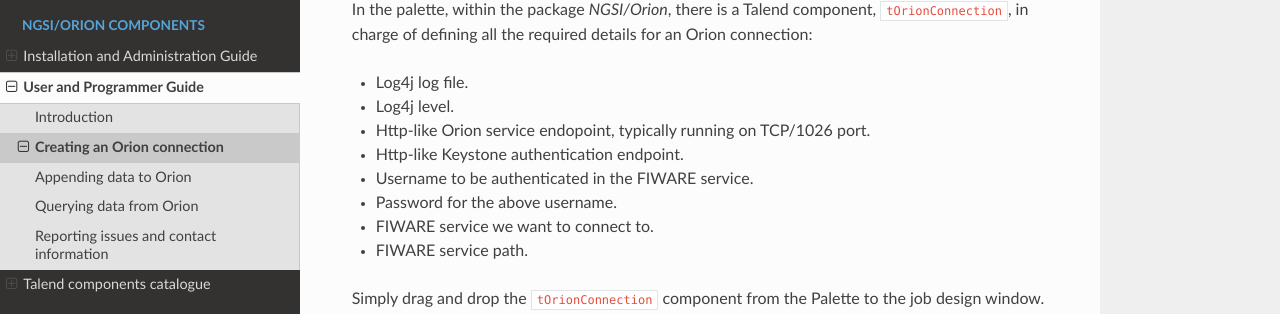
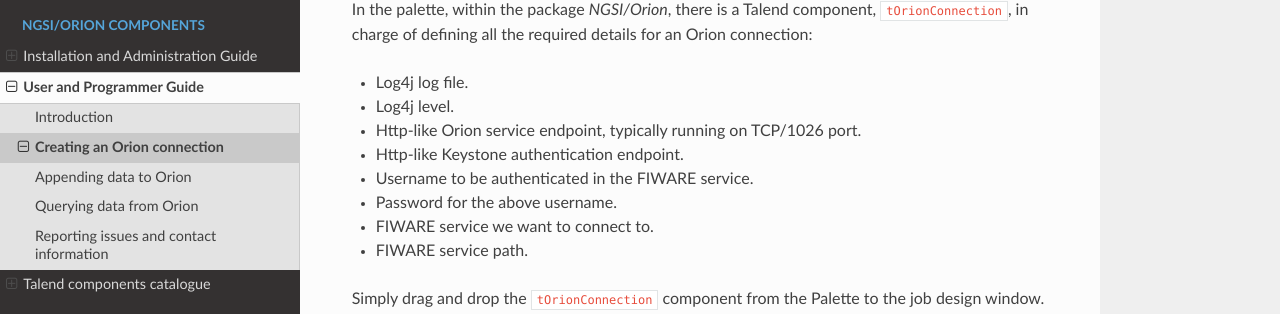
Before and after one commit to telefonicaid/iotp-talend-connectors, an MkDocs documentation site: the page built from doc/ngsi/orion/user_and_programmer_guide/creating_orion_connection.md, in a window 1280 px wide and 900 px high, scrolled down 487 px. Shown: the part 137-451 px from the top of the window. Built offline with MkDocs 1.6.1, drawn with Linux system fonts in a browser that asks for light colours; nearby versions of some CDN libraries; comment, search, counter and statistics services are not loaded; old or Windows-style settings are respelled for this version of MkDocs.

Commit message:
[1,2][doc/ngsi/orion/user_and_programmer_guide/] Fix issues raised in code review

```diff
--- a/doc/ngsi/orion/user_and_programmer_guide/creating_orion_connection.md
+++ b/doc/ngsi/orion/user_and_programmer_guide/creating_orion_connection.md
@@ -11,7 +11,7 @@ In the palette, within the package <i>NGSI/Orion</i>, there is a Talend componen
 
 * Log4j log file.
 * Log4j level.
-* Http-like Orion service endopoint, typically running on TCP/1026 port.
+* Http-like Orion service endpoint, typically running on TCP/1026 port.
 * Http-like Keystone authentication endpoint.
 * Username to be authenticated in the FIWARE service.
 * Password for the above username.
```
Also changed, not shown: doc/ngsi/orion/user_and_programmer_guide/README.md (+1 -1 lines).
